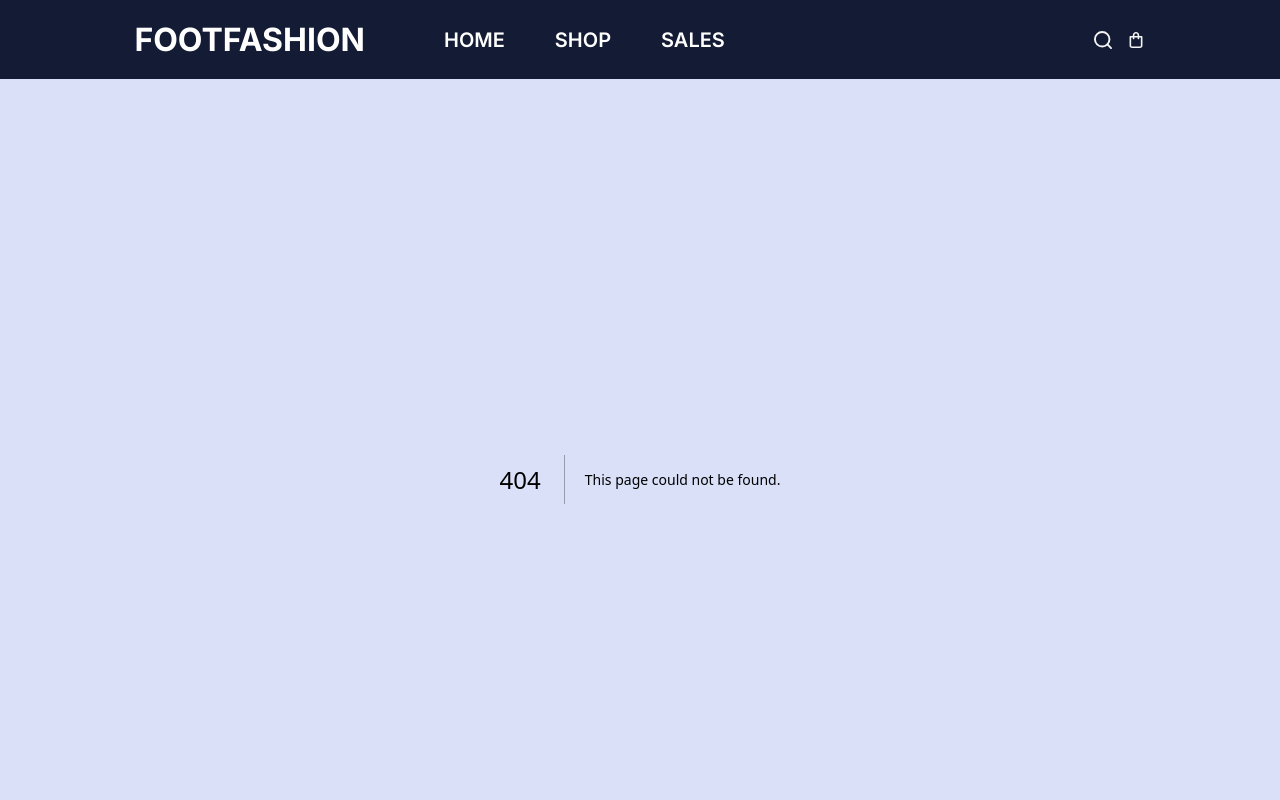
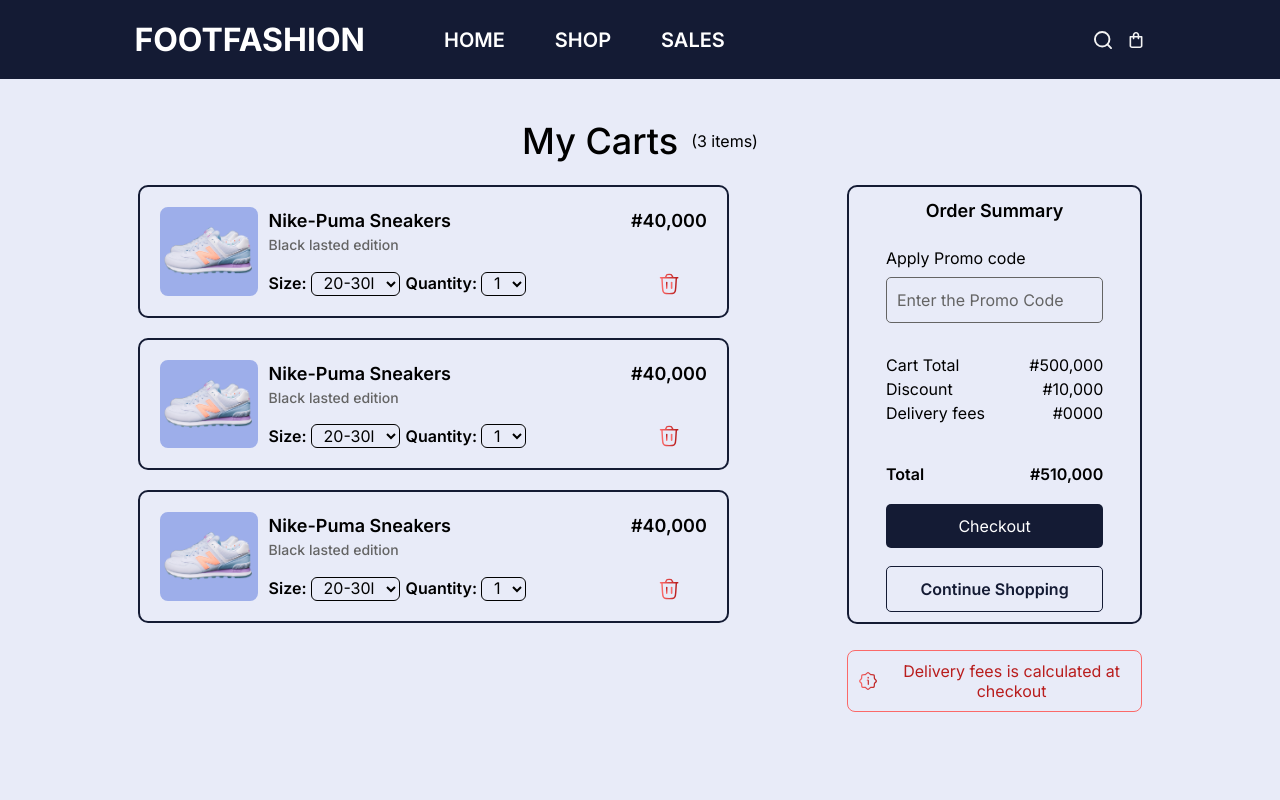
Before and after one commit to professor-12/online_shop, a Next.js app: page /cart in a window 1280 px wide. Before the commit this address had no page. Shown: the top 800 px of the page. Built offline with nearby package versions, Linux system fonts and the light colour scheme.

Commit message:
Create cart page

```diff
--- /dev/null
+++ b/src/app/cart/CartCard.tsx
@@ -0,0 +1,67 @@
+import Image from "next/image";
+import React from "react";
+
+const CartCard = () => {
+    return (
+        <div className="border-[2px] max-md:space-y-[17px] p-[20px] max-md:flex-col rounded-[10px] border-secondary-darkBlue flex justify-between">
+            <div className="flex gap-[11px]">
+                <div className="h-full flex items-center bg-[#9DAEEA] rounded-lg">
+                    <Image
+                        alt=""
+                        src="/unsplash_fUEP0djb1hA.png"
+                        width={98}
+                        height={75}
+                    />
+                </div>
+                <div className="space-y-[16px]">
+                    <div>
+                        <h1 className="font-semibold text-[18px]">
+                            Nike-Puma Sneakers
+                        </h1>
+                        <p className="text-[#646464] text-[14px] font-medium">
+                            Black lasted edition
+                        </p>
+                    </div>
+                    <div className="flex gap-[6px]">
+                        <div>
+                            <label htmlFor="sizze" className="font-semibold">
+                                Size:{" "}
+                            </label>
+                            <select
+                                name="sizze"
+                                id="sizze"
+                                className="bg-inherit border rounded-md px-2"
+                            >
+                                <option value="">20-30l</option>
+                            </select>
+                        </div>
+                        <div>
+                            <label htmlFor="sizze" className="font-semibold">
+                                Quantity:{" "}
+                            </label>
+                            <select
+                                name="sizze"
+                                id="sizze"
+                                className="bg-inherit border rounded-md px-2"
+                            >
+                                <option value="">1</option>
+                            </select>
+                        </div>
+                    </div>
+                </div>
+            </div>
+            <div className="flex  md:flex-col items-center justify-between">
+                <h1 className="font-semibold text-[18px]">#40,000</h1>
+                <Image
+                    src={"/trash.svg"}
+                    width={12 * 2}
+                    height={12 * 2}
+                    className="cursor-pointer mx-auto"
+                    alt="delete icon"
+                />
+            </div>
+        </div>
+    );
+};
+
+export default CartCard;
--- /dev/null
+++ b/src/app/cart/Summary.tsx
@@ -0,0 +1,72 @@
+import Image from "next/image";
+import React from "react";
+
+const Summary = () => {
+    return (
+        <div className="space-y-[26px]">
+            <div className="border-[2px]  p-[10px] border-secondary-darkBlue rounded-[10px] space-y-[22px]">
+                <h1 className="text-center font-[600] text-[18px]">
+                    Order Summary
+                </h1>
+                <div className="wrapper space-y-[37px] mx-auto">
+                    <div className="space-y-[30px]">
+                        <div className="flex flex-col space-y-[7px]">
+                            <label className="text-[16px]">
+                                Apply Promo code
+                            </label>
+                            <input
+                                className="bg-transparent placeholder:text-[#646464] p-[10px] texxt-[14px] rounded-[5px] border-[1px] border-[#646464]"
+                                type="text"
+                                placeholder="Enter the Promo Code"
+                                name=""
+                                id=""
+                            />
+                        </div>
+                        <div className="sapce-y-[13px]">
+                            <div className="flex justify-between">
+                                <h1 className="text-[16px] font-[400]">
+                                    Cart Total
+                                </h1>
+                                <p>#500,000</p>
+                            </div>
+                            <div className="flex justify-between">
+                                <h1 className="text-[16px] font-[400]">
+                                    Discount
+                                </h1>
+                                <p>#10,000</p>
+                            </div>
+                            <div className="flex justify-between">
+                                <h1 className="text-[16px] font-[400]">
+                                    Delivery fees
+                                </h1>
+                                <p>#0000</p>
+                            </div>
+                        </div>
+                    </div>
+
+                    <div className="space-y-[18px]">
+                        <div className="flex font-semibold justify-between">
+                            <h1 className="">Total</h1>
+                            <p>#510,000</p>
+                        </div>
+                        <button className="w-full text-white  bg-secondary-darkBlue text-center p-[10px] rounded-[5px]">
+                            Checkout
+                        </button>
+                        <button className="w-full text-secondary-darkBlue font-semibold  border border-secondary-darkBlue text-center p-[10px] rounded-[5px]">
+                            Continue Shopping
+                        </button>
+                    </div>
+                </div>
+            </div>
+
+            <button className="w-full flex items-center gap-[14px] text-[#FB6969]  border-[#FB6969] p-[10px] rounded-[8px]  border">
+                <Image width={20} alt="" height={20} src="/diamond.svg" />
+                <span className="md:text-[16px] text-sm text-[#B91D1D]">
+                    Delivery fees is calculated at checkout
+                </span>
+            </button>
+        </div>
+    );
+};
+
+export default Summary;
--- /dev/null
+++ b/src/app/cart/page.tsx
@@ -0,0 +1,33 @@
+import React from "react";
+import CartCard from "./CartCard";
+import Summary from "./Summary";
+
+const Cart = () => {
+    return (
+        <div className="bg-[#E8EBF8] px-3">
+            <div className="md:py-12 py-6  wrapper mx-auto space-y-[30px] min-h-screen">
+                <div className="wrapper mx-auto">
+                    <div className="text-center justify-center  w-full items-center gap-[13px] flex">
+                        <h1 className="text-xl md:text-[36px]  font-medium">
+                            My Carts
+                        </h1>
+                        <p>(3 items)</p>
+                    </div>
+                    <div></div>
+                </div>
+                <div className="flex max-md:flex-col space-y-[39px] md:space-y-0 md:space-x-[118px]">
+                    <div className="space-y-[20px] flex-[2]">
+                        <CartCard />
+                        <CartCard />
+                        <CartCard />
+                    </div>
+                    <div className="space-y-[12px] flex-1">
+                        <Summary />
+                    </div>
+                </div>
+            </div>
+        </div>
+    );
+};
+
+export default Cart;
--- a/src/app/page.tsx
+++ b/src/app/page.tsx
@@ -7,7 +7,7 @@
 
 export default function Home() {
     return (
-        <main>
+        <main className="min-h-screen">
             <HeroSection />
             <SalesAdvert />
             <SlideShow />
--- a/src/components/SneakerSpeak.tsx
+++ b/src/components/SneakerSpeak.tsx
@@ -4,20 +4,19 @@
 
 const SneakerSpeak = () => {
     const [selected, setSelected] = useState(0);
-
     const [x, setX] = useState(0);
     const List = new Array(3).fill(null);
 
     const position = x * 300;
 
     return (
-        <div className="overflow-x-hidden mx-auto xl:w-[88%] space-y-[29px] mb-[66px]">
+        <div className="overflow-x-hidden max-md:px-3 mx-auto xl:w-[88%] space-y-[29px] mb-[66px]">
             <h1 className="text-[20px] md:text-[36px] font-semibold text-center">
                 Sneaker Speak
             </h1>
             <div
                 style={{ transform: `translateX(-${position}px)` }}
-                className="grid max-l:hidden transition-all duration-500  max-lg:pl-6  xl:px-12 w-full place-items-center gap-[28px] grid-flow-col"
+                className="max-lg:hidden grid max-l:hidden transition-all duration-500  max-lg:pl-6  xl:px-12 w-full place-items-center gap-[28px] grid-flow-col"
             >
                 {List.map((e, indx) => (
                     <div
@@ -56,6 +55,38 @@
                     </div>
                 ))}
             </div>
+            {List.filter((_, indx) => indx == x).map((_, indx) => (
+                <div
+                    key={indx}
+                    className={`bg-white lg:hidden mx-auto transition-all duration-500 space-y-[26px] w-full md:w-[554px] py-[40px] rounded-[10px]`}
+                >
+                    <div className="space-y-[17px] flex flex-col items-center">
+                        <div className="space-x-[12px] w-fit flex items-center">
+                            {new Array(5).fill(null).map((_, indx) => {
+                                return (
+                                    <Image
+                                        key={indx}
+                                        src={"/Star 1.svg"}
+                                        width={15}
+                                        height={15}
+                                        alt="star rating"
+                                    />
+                                );
+                            })}
+                        </div>
+                        <p className="text-center  md:text-[18px] md:leading-[26px]">
+                            Perfect blend of fashion and function. Excellent
+                            customer service and fast delivery. Highly
+                            recommend!&quot;
+                        </p>
+                    </div>
+                    <div className="text-center md:text-[18px] md:space-y-[4px]">
+                        <p className="font-semibold">@Emmanuel</p>
+                        <p className="max-md:text-sm">Lagos, Nigeria</p>
+                    </div>
+                </div>
+            ))}
+
             <div className="gap-3 flex justify-center">
                 {List.map((_, i) => {
                     return (
--- a/src/components/footer.tsx
+++ b/src/components/footer.tsx
@@ -13,7 +13,7 @@
                         Sustainable footwear for every step.Discover <br />{" "}
                         stylish and comfortable shoes
                     </p>
-                    <div className="flex gap-[40px] justify-center items-center">
+                    <div className="flex gap-[40px] max-md:justify-center items-center">
                         <Image
                             className="max-md:w-[25px]"
                             alt="search_button"
--- a/src/components/hero-section.tsx
+++ b/src/components/hero-section.tsx
@@ -3,7 +3,7 @@
 
 const HeroSection = () => {
     return (
-        <section className="xl:h-[631px] overflow-hidden  max-md:space-y-8 py-[50px] wrapper flex max-md:flex-col items-center">
+        <section className="xl:h-[631px] overflow-hidden  max-md:space-y-8 md:py-[50px] wrapper flex max-md:flex-col items-center">
             <div className="pt-[50px]  md:text-left text-center space-y-[39px]">
                 <div className="space-y-[15px]">
                     <p className="md:text-[20px] text-[16px] text-secondary-darkBlue font-[500]">
```
Also changed, not shown: public/diamond.svg (added), public/trash.svg (added).
